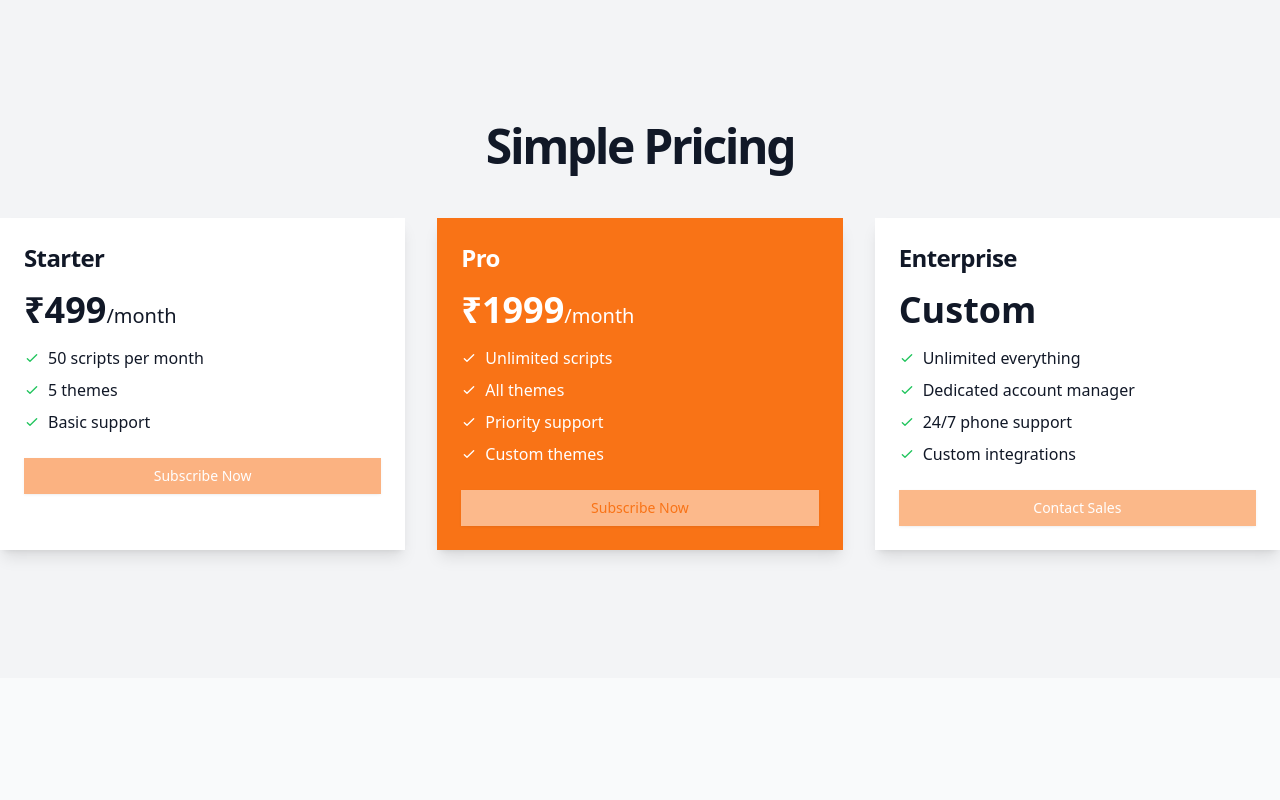
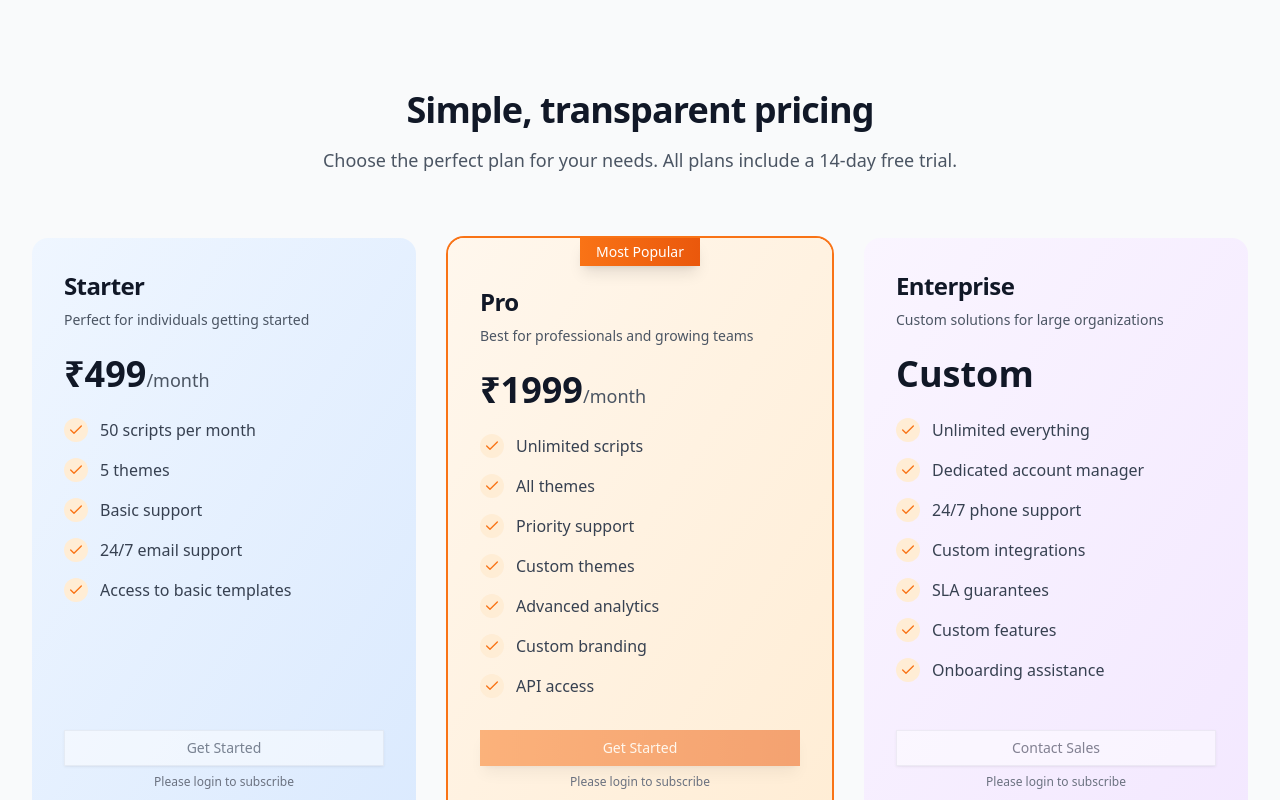
Before and after one commit to amarmurmu001/script-generator, a Next.js app: page / in a window 1280 px wide. Shown: the part 1720-2520 px from the top of the page. Built offline with nearby package versions, Linux system fonts and the light colour scheme; no server answers.

Commit message:
fix : subscription fetching

```diff
--- a/src/app/page.js
+++ b/src/app/page.js
@@ -3,7 +3,7 @@
 import { useState, useEffect } from 'react'
 import { Button } from "@/components/ui/button"
 import { Input } from "@/components/ui/input"
-import { Wand2, Rocket, Zap, ChevronDown, ChevronUp } from "lucide-react"
+import { Wand2, Rocket, Zap, ChevronDown, ChevronUp, Check } from "lucide-react"
 import Link from "next/link"
 import { motion } from "framer-motion"
 import { cn } from "@/lib/utils"
@@ -78,20 +78,49 @@ export default function LandingPage() {
       razorpayPlanId: process.env.NEXT_PUBLIC_RAZORPAY_PLAN_STARTER_ID,
       title: "Starter",
       price: "₹499",
-      features: ["50 scripts per month", "5 themes", "Basic support"]
+      description: "Perfect for individuals getting started",
+      features: [
+        "50 scripts per month",
+        "5 themes",
+        "Basic support",
+        "24/7 email support",
+        "Access to basic templates"
+      ],
+      accent: "bg-gradient-to-br from-blue-50 to-blue-100 dark:from-blue-900/20 dark:to-blue-900/10"
     },
     {
       id: 'plan_pro',
       razorpayPlanId: process.env.NEXT_PUBLIC_RAZORPAY_PLAN_PRO_ID,
       title: "Pro",
       price: "₹1999",
-      features: ["Unlimited scripts", "All themes", "Priority support", "Custom themes"]
+      description: "Best for professionals and growing teams",
+      features: [
+        "Unlimited scripts",
+        "All themes",
+        "Priority support",
+        "Custom themes",
+        "Advanced analytics",
+        "Custom branding",
+        "API access"
+      ],
+      popular: true,
+      accent: "bg-gradient-to-br from-orange-50 to-orange-100 dark:from-orange-900/20 dark:to-orange-900/10"
     },
     {
       id: 'plan_enterprise',
       title: "Enterprise",
       price: "Custom",
-      features: ["Unlimited everything", "Dedicated account manager", "24/7 phone support", "Custom integrations"]
+      description: "Custom solutions for large organizations",
+      features: [
+        "Unlimited everything",
+        "Dedicated account manager",
+        "24/7 phone support",
+        "Custom integrations",
+        "SLA guarantees",
+        "Custom features",
+        "Onboarding assistance"
+      ],
+      accent: "bg-gradient-to-br from-purple-50 to-purple-100 dark:from-purple-900/20 dark:to-purple-900/10"
     }
   ];
 
@@ -258,52 +287,82 @@ export default function LandingPage() {
             </div>
           </div>
         </section>
-        <section id="pricing" className="w-full py-12 md:py-24 lg:py-32 bg-gray-100 dark:bg-[#121212]">
-          <div className="container mx-auto">
-            <h2 className="text-3xl font-bold tracking-tighter sm:text-5xl text-center mb-12">Simple Pricing</h2>
-            <div className="grid gap-8 sm:grid-cols-2 lg:grid-cols-3">
-              {plans.map((plan, index) => (
-                <motion.div
-                  key={index}
-                  whileHover={{ scale: 1.03 }}
-                  className={cn(
-                    "flex flex-col p-6 rounded-lg shadow-lg",
-                    index === 1 ? "bg-orange-500 text-white" : "bg-white dark:bg-[#171717]"
+        <section id="pricing" className="py-24 bg-gray-50 dark:bg-[#121212]">
+          <div className="max-w-7xl mx-auto px-4 sm:px-6 lg:px-8">
+            <div className="text-center max-w-3xl mx-auto mb-16">
+              <h2 className="text-4xl font-bold text-gray-900 dark:text-white mb-4">
+                Simple, transparent pricing
+              </h2>
+              <p className="text-lg text-gray-600 dark:text-gray-400">
+                Choose the perfect plan for your needs. All plans include a 14-day free trial.
+              </p>
+            </div>
+
+            <div className="grid lg:grid-cols-3 gap-8 max-w-7xl mx-auto">
+              {plans.map((plan) => (
+                <div
+                  key={plan.id}
+                  className={`relative rounded-2xl overflow-hidden transition-transform duration-300 hover:scale-[1.02] ${
+                    plan.popular ? 'ring-2 ring-orange-500 dark:ring-orange-400' : ''
+                  }`}
+                >
+                  {plan.popular && (
+                    <div className="absolute top-0 left-0 right-0 flex justify-center">
+                      <span className="bg-gradient-to-r from-orange-500 to-orange-600 text-white px-4 py-1 rounded-b-lg text-sm font-medium shadow-lg">
+                        Most Popular
+                      </span>
+                    </div>
                   )}
-                >
-                  <h3 className="text-2xl font-bold mb-4">{plan.title}</h3>
-                  <p className="text-4xl font-bold mb-4">{plan.price}<span className="text-xl font-normal">{plan.price !== "Custom" && "/month"}</span></p>
-                  <ul className="mb-6 space-y-2">
-                    {plan.features.map((feature, fIndex) => (
-                      <li key={fIndex} className="flex items-center">
-                        <svg
-                          className={cn(
-                            "w-4 h-4 mr-2",
-                            index === 1 ? "text-white" : "text-green-500"
+                  <div className={`p-8 ${plan.accent} h-full flex flex-col ${plan.popular ? 'pt-12' : ''}`}>
+                    <div className="mb-6">
+                      <h3 className="text-2xl font-bold text-gray-900 dark:text-white mb-2">
+                        {plan.title}
+                      </h3>
+                      <p className="text-sm text-gray-600 dark:text-gray-400">
+                        {plan.description}
+                      </p>
+                    </div>
+
+                    <div className="mb-6">
+                      <p className="text-4xl font-bold text-gray-900 dark:text-white">
+                        {plan.price}
+                        {plan.price !== "Custom" && (
+                          <span className="text-lg font-normal text-gray-600 dark:text-gray-400">
+                            /month
+                          </span>
                         )}
-                          fill="none"
-                          stroke="currentColor"
-                          viewBox="0 0 24 24"
-                          xmlns="http://www.w3.org/2000/svg"
-                        >
-                          <path strokeLinecap="round" strokeLinejoin="round" strokeWidth="2" d="M5 13l4 4L19 7"></path>
-                        </svg>
-                        {feature}
+                      </p>
+                    </div>
+
+                    <ul className="space-y-4 mb-8 flex-grow">
+                      {plan.features.map((feature, index) => (
+                        <li key={index} className="flex items-start">
+                          <div className="rounded-full p-1 bg-orange-100 dark:bg-orange-900/20 mr-3 flex-shrink-0">
+                            <Check className="h-4 w-4 text-orange-500 dark:text-orange-400" />
+                          </div>
+                          <span className="text-gray-700 dark:text-gray-300">{feature}</span>
                         </li>
                       ))}
                     </ul>
+
                     <Button
                       onClick={() => handleSubscribe(plan)}
-                    className={cn(
-                      "w-full",
-                      index === 1 ? "bg-white text-orange-500 hover:bg-gray-100" :
-                      (index === 2 ? "bg-orange-500 text-white hover:bg-orange-600" : "")
-                    )}
+                      className={`w-full ${
+                        plan.popular
+                          ? 'bg-gradient-to-r from-orange-500 to-orange-600 hover:from-orange-600 hover:to-orange-700 text-white shadow-lg'
+                          : 'bg-white dark:bg-gray-800 hover:bg-gray-50 dark:hover:bg-gray-700 text-gray-900 dark:text-white border border-gray-200 dark:border-gray-700'
+                      }`}
                       disabled={!user}
                     >
-                    {plan.id === 'plan_enterprise' ? "Contact Sales" : "Subscribe Now"}
+                      {plan.id === 'plan_enterprise' ? 'Contact Sales' : 'Get Started'}
                     </Button>
-                </motion.div>
+                    {!user && (
+                      <p className="text-xs text-center mt-2 text-gray-500 dark:text-gray-400">
+                        Please login to subscribe
+                      </p>
+                    )}
+                  </div>
+                </div>
               ))}
             </div>
           </div>
--- a/src/app/pricing/page.js
+++ b/src/app/pricing/page.js
@@ -105,19 +105,14 @@ export default function PricingPage() {
   };
 
   return (
-    <div className="min-h-screen bg-gray-50 dark:bg-gray-900 py-12 px-4 sm:px-6 lg:px-8">
-      <div className="max-w-7xl mx-auto">
-        {/* Header */}
-        <div className="text-center mb-12">
-          <h1 className="text-4xl font-bold text-gray-900 dark:text-white mb-4">
-            Simple, Transparent Pricing
+    <div className="min-h-screen bg-gray-50 dark:bg-[#121212] py-12">
+      <div className="max-w-7xl mx-auto px-4 sm:px-6 lg:px-8">
+        {/* Pricing Toggle */}
+        <div className="flex flex-col items-center mb-12">
+          <h1 className="text-4xl font-bold text-gray-900 dark:text-white mb-8 text-center">
+            Simple, transparent pricing
           </h1>
-          <p className="text-xl text-gray-600 dark:text-gray-300">
-            Choose the perfect plan for your needs
-          </p>
-
-          {/* Billing Toggle */}
-          <div className="mt-6 flex items-center justify-center gap-3">
+          <div className="flex items-center gap-3 bg-gray-100 dark:bg-[#171717] p-1 rounded-lg">
             <span className={`text-sm ${!isAnnual ? 'text-gray-900 dark:text-white font-semibold' : 'text-gray-500'}`}>
               Monthly
             </span>
@@ -137,24 +132,26 @@ export default function PricingPage() {
               Annual (Save 20%)
             </span>
           </div>
+          {isAnnual && (
+            <p className="mt-3 text-sm text-orange-500 dark:text-orange-400">
+              Save 20% with annual billing
+            </p>
+          )}
         </div>
 
-        {/* Pricing Cards */}
-        <div className="grid md:grid-cols-3 gap-8 max-w-6xl mx-auto">
+        {/* Plans Grid */}
+        <div className="grid md:grid-cols-3 gap-8 mb-12">
           {plans.map((plan, index) => (
             <motion.div
               key={plan.id}
-              initial={{ opacity: 0, y: 20 }}
-              animate={{ opacity: 1, y: 0 }}
-              transition={{ duration: 0.3, delay: index * 0.1 }}
-              className={`relative rounded-2xl bg-white dark:bg-gray-800 shadow-xl ${
-                plan.popular ? 'ring-2 ring-orange-500' : ''
+              className={`relative rounded-2xl bg-white dark:bg-[#171717] shadow-sm transition-all duration-200 ${
+                plan.popular ? 'ring-2 ring-orange-500 dark:ring-orange-400' : ''
               }`}
             >
               {plan.popular && (
-                <div className="absolute -top-5 left-0 right-0 mx-auto w-32 rounded-full bg-orange-500 px-3 py-1 text-sm font-medium text-white text-center">
-                  Most Popular
-                </div>
+                <span className="absolute top-0 right-6 -translate-y-1/2 px-3 py-0.5 bg-orange-500 dark:bg-orange-400 text-white text-sm font-medium rounded-full">
+                  Popular
+                </span>
               )}
 
               <div className="p-8">
@@ -222,7 +219,7 @@ export default function PricingPage() {
             ].map((faq, index) => (
               <div
                 key={index}
-                className="bg-white dark:bg-gray-800 rounded-lg p-6 shadow-sm"
+                className="bg-white dark:bg-[#171717] rounded-lg p-6 shadow-sm"
               >
                 <h3 className="text-lg font-semibold text-gray-900 dark:text-white mb-2">
                   {faq.question}
```
Also changed, not shown: src/app/api/cancel-subscription/route.js (+10 -8 lines), src/app/profile/page.js (+5 -5 lines), src/app/subscription/page.js (+169 -106 lines), src/lib/subscription.js (+45 -18 lines), 1 other file (tests, documents, lock files or other folders). Lines whose indentation alone changed are shown as unchanged.
